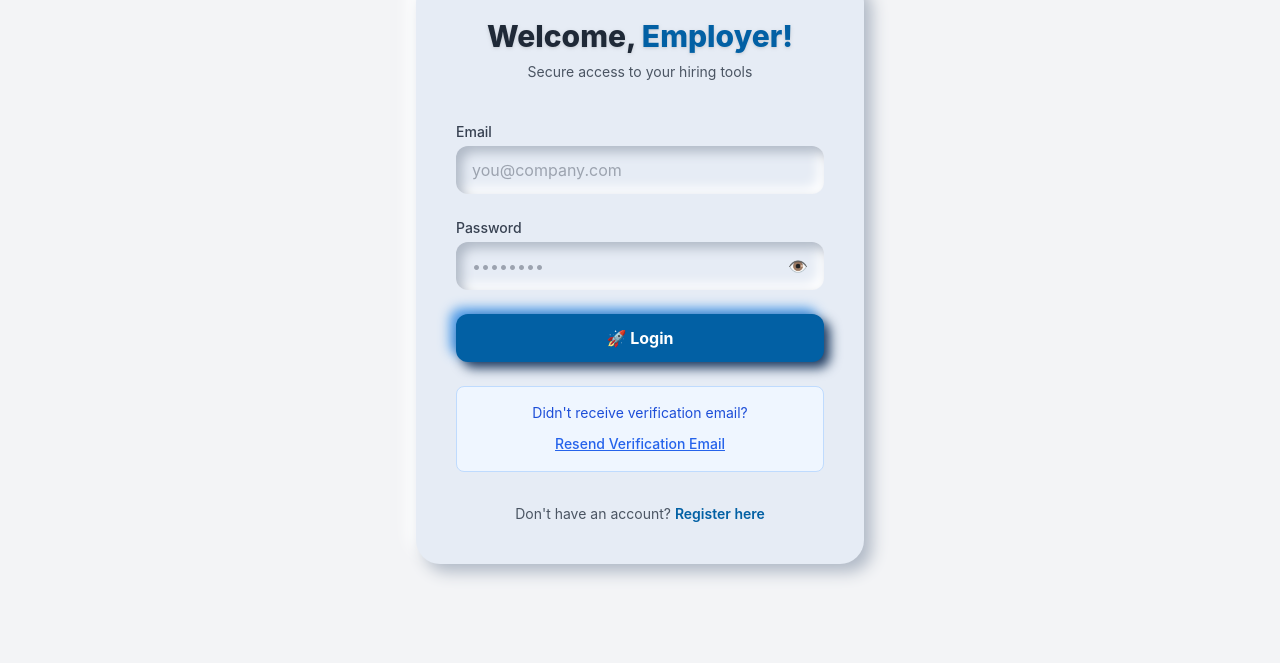
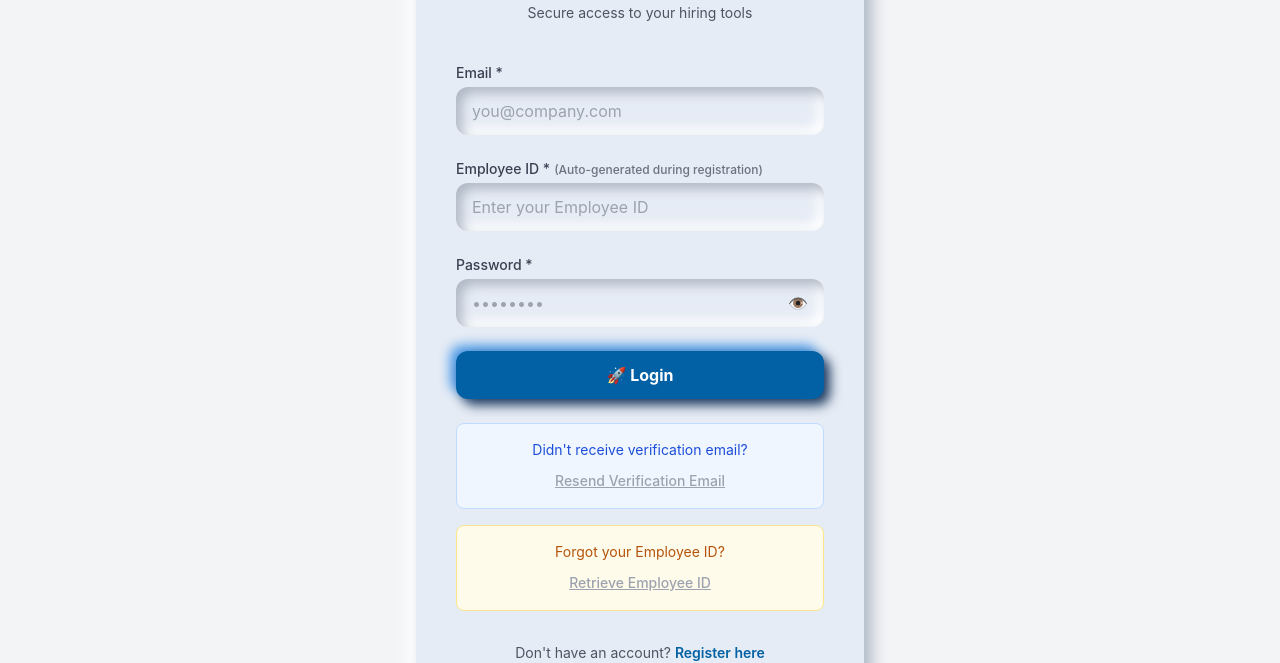
Before and after one commit to corejeetdutta-pixel/frontend, a React (Vite) app: page /employee/employee-login in a window 1280 px wide. Shown: the part 241-904 px from the top of the page. Built offline with nearby package versions, Linux system fonts and the light colour scheme; no server answers.

Commit message:
employeelogin, admilogin, adminregister validations

```diff
--- a/src/pages/AdminRegister.jsx
+++ b/src/pages/AdminRegister.jsx
@@ -2,6 +2,7 @@
 import { useState } from 'react';
 import { Link } from 'react-router-dom';
 import AdminAuthService from '../api/AdminAuthService';
+import { Eye, EyeOff } from 'lucide-react';
 
 const AdminRegister = () => {
   const [formData, setFormData] = useState({
@@ -12,18 +13,40 @@ const AdminRegister = () => {
     adminKey: '',
   });
 
+  const [emailError, setEmailError] = useState('');
+  const [passwordError, setPasswordError] = useState('');
+  const [confirmPasswordError, setConfirmPasswordError] = useState('');
+  const [showPassword, setShowPassword] = useState(false);
+  const [showConfirmPassword, setShowConfirmPassword] = useState(false);
+
   const handleChange = (e) => {
-    setFormData({
-      ...formData,
-      [e.target.name]: e.target.value
-    });
+    const { name, value } = e.target;
+    let inputValue = value;
+
+    if (name === 'email') {
+      inputValue = value.toLowerCase();
+      const emailPattern = /^[A-Za-z0-9+_.-]+@[A-Za-z0-9.-]+\.[A-Za-z]{2,}$/;
+      setEmailError(inputValue && !emailPattern.test(inputValue) ? 'Please enter a valid email address' : '');
+    }
+
+    if (name === 'password') {
+      const passwordPattern = /^(?=.*[a-z])(?=.*[A-Z])(?=.*\d)(?=.*[@$!%*?&])[A-Za-z\d@$!%*?&]{8,}$/;
+      setPasswordError(inputValue && !passwordPattern.test(inputValue) ?
+        'Password must have 8+ chars with uppercase, lowercase, number, and special character' : '');
+    }
+
+    if (name === 'confirmPassword') {
+      setConfirmPasswordError(inputValue !== formData.password ? 'Passwords do not match' : '');
+    }
+
+    setFormData(prev => ({ ...prev, [name]: inputValue }));
   };
 
   const handleSubmit = async (e) => {
     e.preventDefault();
 
-    if (formData.password !== formData.confirmPassword) {
-      alert("Passwords do not match");
+    if (emailError || passwordError || confirmPasswordError) {
+      alert('Please fix validation errors before submitting');
       return;
     }
 
@@ -34,136 +57,125 @@ const AdminRegister = () => {
         password: formData.password,
         adminKey: formData.adminKey,
       });
-
-      console.log("Admin registered:", response.data);
-      alert("Registration successful!");
+      alert('Registration successful!');
+      console.log(response.data);
     } catch (err) {
-      console.error("Error registering admin:", err.response?.data || err.message);
-      alert(err.response?.data || "Something went wrong!");
+      console.error(err.response?.data || err.message);
+      alert(err.response?.data?.message || 'Something went wrong!');
     }
   };
 
   return (
     <div className="min-h-screen flex items-center justify-center bg-gradient-to-br from-indigo-600 via-purple-600 to-blue-700 px-4 py-12">
       <div className="bg-white shadow-2xl rounded-3xl p-10 max-w-md w-full">
-        <div className="flex justify-center mb-6">
-          <div className="bg-purple-100 p-3 rounded-full">
-            <svg xmlns="http://www.w3.org/2000/svg" className="h-10 w-10 text-purple-600" fill="none" viewBox="0 0 24 24" stroke="currentColor">
-              <path strokeLinecap="round" strokeLinejoin="round" strokeWidth={2} d="M12 11c0 3.517-1.009 6.799-2.753 9.571m-3.44-2.04l.054-.09A13.916 13.916 0 008 11a4 4 0 118 0c0 1.017-.07 2.019-.203 3m-2.118 6.844A21.88 21.88 0 0015.171 17m3.839 1.132c.645-2.266.99-4.659.99-7.132A8 8 0 008 4.07M3 15.364c.64-1.319 1-2.8 1-4.364 0-1.457.39-2.823 1.07-4" />
-            </svg>
-          </div>
-        </div>
         <h1 className="text-3xl font-bold text-center text-gray-800 mb-2">Admin Registration</h1>
         <p className="text-gray-600 text-center mb-8">Create an admin account</p>
 
         <form onSubmit={handleSubmit}>
+
           <div className="mb-4">
-            <label htmlFor="name" className="block text-gray-700 font-medium mb-2">Full Name</label>
+            <label className="block text-gray-700 font-medium mb-2">Full Name</label>
             <input
               type="text"
-              id="name"
               name="name"
               value={formData.name}
               onChange={handleChange}
+              placeholder="Your full name"
               className="w-full px-4 py-3 rounded-lg border border-gray-300 focus:ring-2 focus:ring-purple-600 focus:border-transparent"
-              placeholder="Your full name"
               required
             />
           </div>
 
           <div className="mb-4">
-            <label htmlFor="email" className="block text-gray-700 font-medium mb-2">Email Address</label>
+            <label className="block text-gray-700 font-medium mb-2">Email Address</label>
             <input
               type="email"
-              id="email"
               name="email"
               value={formData.email}
               onChange={handleChange}
-              className="w-full px-4 py-3 rounded-lg border border-gray-300 focus:ring-2 focus:ring-purple-600 focus:border-transparent"
               placeholder="Enter your email"
+              className={`w-full px-4 py-3 rounded-lg border ${emailError ? 'border-red-500' : 'border-gray-300'} focus:ring-2 focus:ring-purple-600 focus:border-transparent`}
               required
             />
+            {emailError && <p className="text-red-500 text-sm mt-1">{emailError}</p>}
           </div>
 
           <div className="mb-4">
-            <label htmlFor="adminKey" className="block text-gray-700 font-medium mb-2">Admin Key</label>
+            <label className="block text-gray-700 font-medium mb-2">Admin Key</label>
             <input
               type="password"
-              id="adminKey"
               name="adminKey"
               value={formData.adminKey}
               onChange={handleChange}
+              placeholder="Enter admin access key"
               className="w-full px-4 py-3 rounded-lg border border-gray-300 focus:ring-2 focus:ring-purple-600 focus:border-transparent"
-              placeholder="Enter admin access key"
               required
             />
             <p className="text-xs text-gray-500 mt-1">Provided by system administrator</p>
           </div>
 
           <div className="mb-4">
-            <label htmlFor="password" className="block text-gray-700 font-medium mb-2">Password</label>
+            <label className="block text-gray-700 font-medium mb-2">Password</label>
+            <div className="relative">
               <input
-              type="password"
-              id="password"
+                type={showPassword ? 'text' : 'password'}
                 name="password"
                 value={formData.password}
                 onChange={handleChange}
-              className="w-full px-4 py-3 rounded-lg border border-gray-300 focus:ring-2 focus:ring-purple-600 focus:border-transparent"
                 placeholder="Create a password"
+                className={`w-full px-4 py-3 pr-10 rounded-lg border ${passwordError ? 'border-red-500' : 'border-gray-300'} focus:ring-2 focus:ring-purple-600 focus:border-transparent`}
                 required
               />
+              <button
+                type="button"
+                onClick={() => setShowPassword(!showPassword)}
+                className="absolute inset-y-0 right-3 flex items-center justify-center text-gray-500"
+              >
+                {showPassword ? <EyeOff size={20} /> : <Eye size={20} />}
+              </button>
+            </div>
+            {passwordError && <p className="text-red-500 text-sm mt-1">{passwordError}</p>}
           </div>
 
           <div className="mb-6">
-            <label htmlFor="confirmPassword" className="block text-gray-700 font-medium mb-2">Confirm Password</label>
+            <label className="block text-gray-700 font-medium mb-2">Confirm Password</label>
+            <div className="relative">
               <input
-              type="password"
-              id="confirmPassword"
+                type={showConfirmPassword ? 'text' : 'password'}
                 name="confirmPassword"
                 value={formData.confirmPassword}
                 onChange={handleChange}
-              className="w-full px-4 py-3 rounded-lg border border-gray-300 focus:ring-2 focus:ring-purple-600 focus:border-transparent"
                 placeholder="Confirm your password"
+                className={`w-full px-4 py-3 pr-10 rounded-lg border ${confirmPasswordError ? 'border-red-500' : 'border-gray-300'} focus:ring-2 focus:ring-purple-600 focus:border-transparent`}
                 required
               />
+              <button
+                type="button"
+                onClick={() => setShowConfirmPassword(!showConfirmPassword)}
+                className="absolute inset-y-0 right-3 flex items-center justify-center text-gray-500"
+              >
+                {showConfirmPassword ? <EyeOff size={20} /> : <Eye size={20} />}
+              </button>
+            </div>
+            {confirmPasswordError && <p className="text-red-500 text-sm mt-1">{confirmPasswordError}</p>}
           </div>
 
-          <div className="mb-6">
-            <div className="flex items-center">
-              <input
-                type="checkbox"
-                id="terms"
-                className="h-4 w-4 text-purple-600 focus:ring-purple-500 border-gray-300 rounded"
-                required
-              />
+          <div className="mb-6 flex items-center">
+            <input type="checkbox" id="terms" className="h-4 w-4 text-purple-600 focus:ring-purple-500 border-gray-300 rounded" required />
             <label htmlFor="terms" className="ml-2 block text-sm text-gray-700">
               I agree to the <a href="#" className="text-purple-600 hover:text-purple-800">Terms of Service</a> and <a href="#" className="text-purple-600 hover:text-purple-800">Privacy Policy</a>
             </label>
           </div>
-          </div>
 
-          <button
-            type="submit"
-            className="w-full bg-purple-600 text-white py-3 px-4 rounded-lg font-semibold hover:bg-purple-700 transition focus:outline-none focus:ring-2 focus:ring-purple-600 focus:ring-opacity-50"
-          >
+          <button type="submit" className="w-full bg-purple-600 text-white py-3 px-4 rounded-lg font-semibold hover:bg-purple-700 transition">
             Register
           </button>
         </form>
 
         <div className="mt-6 text-center">
           <p className="text-gray-600">
-            Already have an account?{' '}
-            <Link to="/admin/admin-login" className="text-purple-600 font-semibold hover:text-purple-800">Login here</Link>
+            Already have an account? <Link to="/admin/admin-login" className="text-purple-600 font-semibold hover:text-purple-800">Login here</Link>
           </p>
-        </div>
-
-        <div className="mt-8 text-center">
-          <Link to="/" className="text-gray-500 hover:text-gray-700 flex items-center justify-center">
-            <svg xmlns="http://www.w3.org/2000/svg" className="h-5 w-5 mr-1" fill="none" viewBox="0 0 24 24" stroke="currentColor">
-              <path strokeLinecap="round" strokeLinejoin="round" strokeWidth={2} d="M10 19l-7-7m0 0l7-7m-7 7h18" />
-            </svg>
-            Back to Home
-          </Link>
         </div>
       </div>
     </div>
--- a/src/pages/EmployeeLogin.jsx
+++ b/src/pages/EmployeeLogin.jsx
@@ -6,16 +6,88 @@ import { toast } from 'react-toastify';
 const EmployeeLogin = ({ setEmployee }) => {
   const [email, setEmail] = useState('');
   const [password, setPassword] = useState('');
+  const [empId, setEmpId] = useState('');
   const [showPassword, setShowPassword] = useState(false);
   const [loading, setLoading] = useState(false);
   const navigate = useNavigate();
+  const [errors, setErrors] = useState({});
+
+  // Validation patterns
+  const patterns = {
+    email: /^[A-Za-z0-9+_.-]+@[A-Za-z0-9.-]+\.[A-Za-z]{2,}$/,
+    password: /^(?=.*[a-z])(?=.*[A-Z])(?=.*\d)(?=.*[@$!%*?&])[A-Za-z\d@$!%*?&]{8,}$/
+  };
+
+  // In handleChange for email
+  const handleChange = (e) => {
+    const { name, value } = e.target;
+    let processedValue = value;
+
+    // Enforce lowercase and remove spaces for email
+    if (name === 'email') {
+      processedValue = value.toLowerCase().replace(/\s/g, '');
+    }
+
+    setFormData((prev) => ({ ...prev, [name]: processedValue }));
+
+    // Validate field in real-time
+    validateField(name, processedValue);
+  };
+
+  // Validate a single field
+  const validateField = (name, value) => {
+    const newErrors = { ...errors };
+
+    if (name === 'email') {
+      if (!value) newErrors.email = 'Email is required';
+      else if (!patterns.email.test(value)) newErrors.email = 'Invalid email address';
+      else delete newErrors.email;
+    }
+
+    if (name === 'password') {
+      if (!value) newErrors.password = 'Password is required';
+      else if (!patterns.password.test(value))
+        newErrors.password = 'Password must be 8+ chars, include uppercase, lowercase, number & special char';
+      else delete newErrors.password;
+    }
+
+    if (name === 'empId') {
+      if (!value) newErrors.empId = 'Employee ID is required';
+      else delete newErrors.empId;
+    }
+
+    setErrors(newErrors);
+    return newErrors;
+  };
 
   const handleLogin = async (e) => {
     e.preventDefault();
+
+    // Validate all fields
+    const currentErrors = {
+      ...validateField('email', email),
+      ...validateField('password', password),
+      ...validateField('empId', empId)
+    };
+
+    if (Object.keys(currentErrors).length > 0) {
+      toast.error('❌ Fix validation errors before submitting');
+      return;
+    }
+
     setLoading(true);
 
     try {
-      const response = await EmployeeAuthServices.loginEmployee(email, password);
+      // Trim and clean the empId to remove any extra spaces or quotes
+      const cleanedEmpId = empId.trim().replace(/^"+|"+$/g, '');
+
+      console.log("Login attempt:", {
+        email: email,
+        empId: cleanedEmpId,
+        password: "***" // don't log actual password
+      });
+
+      const response = await EmployeeAuthServices.loginEmployee(email, password, cleanedEmpId);
 
       // Set employee data from login response directly
       setEmployee(response.data.user);
@@ -37,9 +109,10 @@ const EmployeeLogin = ({ setEmployee }) => {
 
       // Show resend verification link if email not verified
       if (errorMessage.includes('not verified')) {
+        toast.info('📧 Please verify your email before logging in');
         setTimeout(() => {
           navigate('/employee/resend-verification', { state: { email } });
-        }, 3000);
+        }, 2000);
       }
 
       // Clear any invalid tokens
@@ -52,7 +125,19 @@ const EmployeeLogin = ({ setEmployee }) => {
   };
 
   const handleResendVerification = () => {
+    if (!email) {
+      toast.error("❌ Please enter your email first");
+      return;
+    }
     navigate('/employee/resend-verification', { state: { email } });
+  };
+
+  const handleForgotEmpId = () => {
+    if (!email) {
+      toast.error("❌ Please enter your email first");
+      return;
+    }
+    navigate('/employee/forgot-empId', { state: { email } });
   };
 
   return (
@@ -70,27 +155,58 @@ const EmployeeLogin = ({ setEmployee }) => {
         <form onSubmit={handleLogin} className="space-y-6">
           {/* Email */}
           <div className="flex flex-col">
-            <label className="text-sm font-medium text-gray-700 mb-1">Email</label>
+            <label className="text-sm font-medium text-gray-700 mb-1">
+              Email *
+            </label>
             <input
               type="email"
               required
               value={email}
-              onChange={(e) => setEmail(e.target.value)}
-              className="px-4 py-3 rounded-xl bg-[#e6ecf5] shadow-[inset_6px_6px_12px_#b0b9c6,inset_-6px_-6px_12px_#ffffff] outline-none focus:shadow-[inset_2px_2px_6px_#b0b9c6,inset_-2px_-2px_6px_#ffffff]"
+              onChange={(e) => {
+                setEmail(e.target.value.trim().toLowerCase());
+                validateField('email', e.target.value.trim());
+              }}
+              className={`px-4 py-3 rounded-xl bg-[#e6ecf5] shadow-[inset_6px_6px_12px_#b0b9c6,inset_-6px_-6px_12px_#ffffff] outline-none focus:shadow-[inset_2px_2px_6px_#b0b9c6,inset_-2px_-2px_6px_#ffffff] ${errors.email ? 'border-red-500 border' : ''}`}
               placeholder="you@company.com"
             />
+            {errors.email && <p className="text-red-500 text-xs mt-1">{errors.email}</p>}
+          </div>
+
+          {/* Employee ID */}
+          <div className="flex flex-col">
+            <label className="text-sm font-medium text-gray-700 mb-1">
+              Employee ID *
+              <span className="text-xs text-gray-500 ml-1">(Auto-generated during registration)</span>
+            </label>
+            <input
+              type="text"
+              required
+              value={empId}
+              onChange={(e) => {
+                setEmpId(e.target.value);
+                validateField('empId', e.target.value);
+              }}
+              className={`px-4 py-3 rounded-xl bg-[#e6ecf5] shadow-[inset_6px_6px_12px_#b0b9c6,inset_-6px_-6px_12px_#ffffff] outline-none focus:shadow-[inset_2px_2px_6px_#b0b9c6,inset_-2px_-2px_6px_#ffffff] ${errors.empId ? 'border-red-500 border' : ''}`}
+              placeholder="Enter your Employee ID"
+            />
+            {errors.empId && <p className="text-red-500 text-xs mt-1">{errors.empId}</p>}
           </div>
 
           {/* Password */}
           <div className="flex flex-col">
-            <label className="text-sm font-medium text-gray-700 mb-1">Password</label>
+            <label className="text-sm font-medium text-gray-700 mb-1">
+              Password *
+            </label>
             <div className="relative">
               <input
                 type={showPassword ? 'text' : 'password'}
                 required
                 value={password}
-                onChange={(e) => setPassword(e.target.value)}
-                className="w-full px-4 py-3 pr-12 rounded-xl bg-[#e6ecf5] shadow-[inset_6px_6px_12px_#b0b9c6,inset_-6px_-6px_12px_#ffffff] outline-none focus:shadow-[inset_2px_2px_6px_#b0b9c6,inset_-2px_-2px_6px_#ffffff]"
+                onChange={(e) => {
+                  setPassword(e.target.value);
+                  validateField('password', e.target.value);
+                }}
+                className={`w-full px-4 py-3 pr-12 rounded-xl bg-[#e6ecf5] shadow-[inset_6px_6px_12px_#b0b9c6,inset_-6px_-6px_12px_#ffffff] outline-none focus:shadow-[inset_2px_2px_6px_#b0b9c6,inset_-2px_-2px_6px_#ffffff] ${errors.password ? 'border-red-500 border' : ''}`}
                 placeholder="••••••••"
               />
               <button
@@ -101,6 +217,7 @@ const EmployeeLogin = ({ setEmployee }) => {
                 {showPassword ? '🙈' : '👁️'}
               </button>
             </div>
+            {errors.password && <p className="text-red-500 text-xs mt-1">{errors.password}</p>}
           </div>
 
           {/* Submit */}
@@ -113,17 +230,41 @@ const EmployeeLogin = ({ setEmployee }) => {
           </button>
         </form>
 
+        {/* Help Sections */}
+        <div className="space-y-4 mt-6">
           {/* Resend Verification Section */}
-        <div className="mt-6 p-4 bg-blue-50 rounded-lg border border-blue-200">
+          <div className="p-4 bg-blue-50 rounded-lg border border-blue-200">
             <p className="text-sm text-blue-700 text-center mb-2">
               Didn't receive verification email?
             </p>
             <button
               onClick={handleResendVerification}
-            className="w-full text-sm text-blue-600 hover:text-blue-800 font-medium underline"
+              disabled={!email}
+              className={`w-full text-sm font-medium underline ${email
+                ? 'text-blue-600 hover:text-blue-800'
+                : 'text-gray-400 cursor-not-allowed'
+                }`}
             >
               Resend Verification Email
             </button>
+          </div>
+
+          {/* Forgot Employee ID Section */}
+          <div className="p-4 bg-amber-50 rounded-lg border border-amber-200">
+            <p className="text-sm text-amber-700 text-center mb-2">
+              Forgot your Employee ID?
+            </p>
+            <button
+              onClick={handleForgotEmpId}
+              disabled={!email}
+              className={`w-full text-sm font-medium underline ${email
+                ? 'text-amber-600 hover:text-amber-800'
+                : 'text-gray-400 cursor-not-allowed'
+                }`}
+            >
+              Retrieve Employee ID
+            </button>
+          </div>
         </div>
 
         {/* Footer */}
```
Also changed, not shown: src/pages/AdminLogin.jsx (+63 -6 lines). Lines whose indentation alone changed are shown as unchanged.
